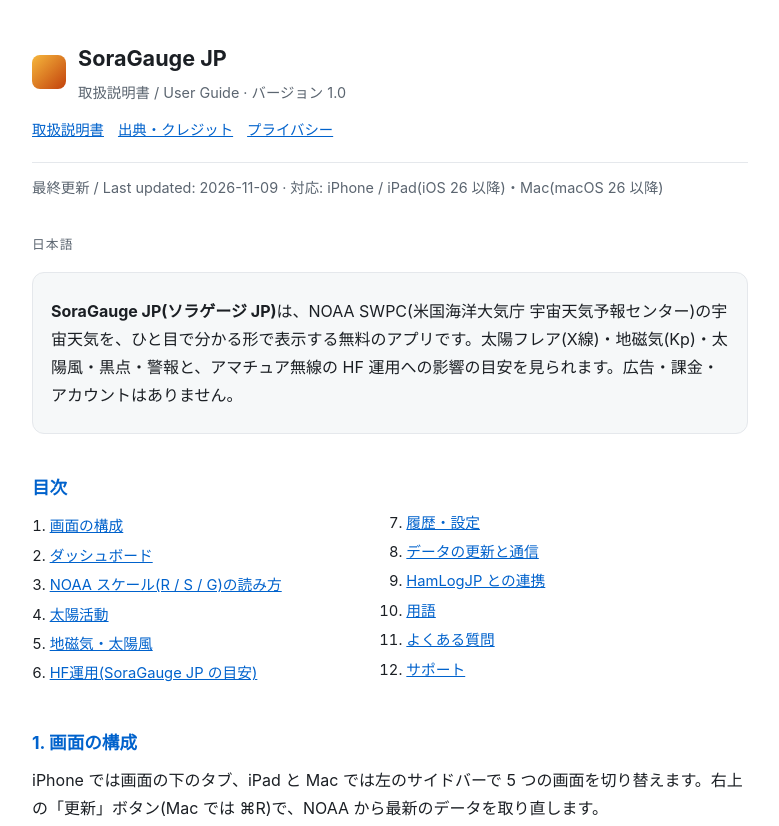
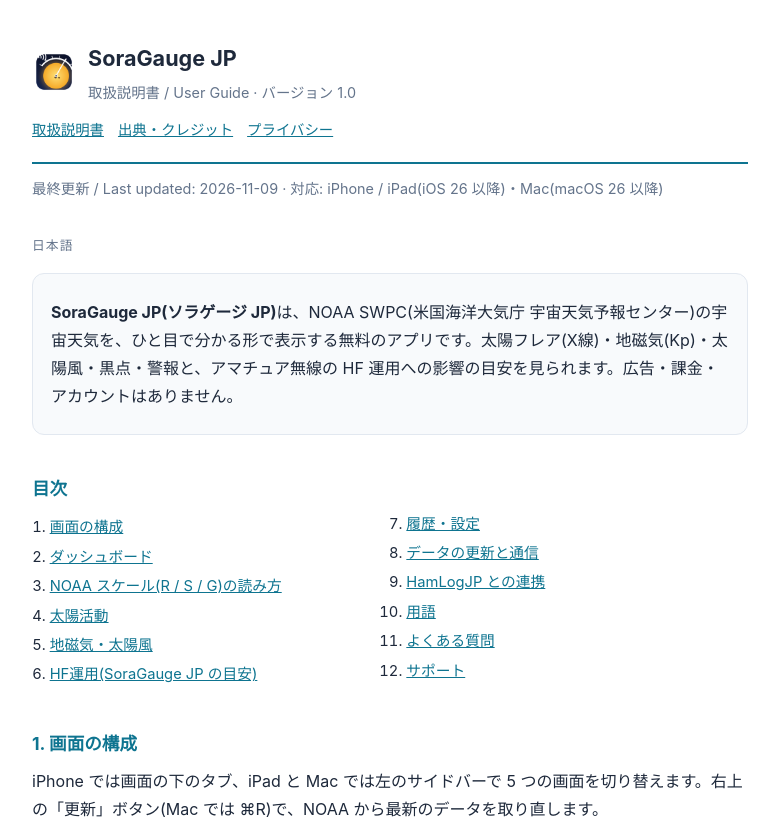
Before and after one commit to jpanhamlogapp/soragaugejp, a plain HTML site: page support.html in a window 1280 px wide. Shown: the top 826 px of the page, without its empty margins (250-1029 px from the left). Drawn offline with Linux system fonts and the light colour scheme.

Commit message:
Match page colors to other apps (teal palette, icon header)

```diff
--- a/support.html
+++ b/support.html
@@ -5,14 +5,13 @@
 <meta name="viewport" content="width=device-width, initial-scale=1">
 <title>SoraGauge JP 取扱説明書 / User Guide</title>
 <style>
-  :root{--bg:#ffffff;--fg:#1b1f24;--muted:#5b6570;--line:#e5e8ec;--accent:#0062cc;--card:#f6f8f9;--sun:#c2410c}
-  @media (prefers-color-scheme: dark){:root{--bg:#111418;--fg:#e8ebee;--muted:#9aa4ae;--line:#2a3038;--accent:#64b5ff;--card:#1a1f26;--sun:#ffb454}}
+  :root{--bg:#ffffff;--fg:#1e293b;--muted:#64748b;--line:#e2e8f0;--accent:#0e7490;--card:#f8fafc}
   *{box-sizing:border-box}
   body{margin:0;background:var(--bg);color:var(--fg);font-family:-apple-system,BlinkMacSystemFont,"Hiragino Sans","Segoe UI",Roboto,sans-serif;line-height:1.75;-webkit-text-size-adjust:100%}
   .wrap{max-width:760px;margin:0 auto;padding:40px 22px 80px}
-  header{border-bottom:1px solid var(--line);padding-bottom:20px;margin-bottom:12px}
+  header{border-bottom:2px solid var(--accent);padding-bottom:20px;margin-bottom:12px}
   .brand{display:flex;align-items:center;gap:12px}
-  .dot{width:34px;height:34px;border-radius:8px;flex:0 0 auto;background:linear-gradient(135deg,#f6b73c,#c2410c)}
+  .icon{width:44px;height:44px;border-radius:10px;flex:0 0 auto}
   h1{font-size:1.35rem;margin:0} .sub{color:var(--muted);font-size:.9rem;margin-top:2px}
   h2{font-size:1.1rem;margin:2.2em 0 .4em;color:var(--accent)} h3{font-size:1rem;margin:1.6em 0 .3em}
   .lang{color:var(--muted);font-size:.8rem;letter-spacing:.08em;text-transform:uppercase;margin-top:2.6em}
@@ -32,7 +31,7 @@
 <body>
 <div class="wrap">
   <header>
-    <div class="brand"><div class="dot"></div>
+    <div class="brand"><img class="icon" src="images/icon.png" width="44" height="44" alt="">
       <div><h1>SoraGauge JP</h1><div class="sub">取扱説明書 / User Guide · バージョン 1.0</div></div>
     </div>
     <nav style="margin-top:12px;font-size:.9rem"><a href="support.html">取扱説明書</a><a href="credits.html">出典・クレジット</a><a href="privacy.html">プライバシー</a></nav>
```
Also changed, not shown: credits.html (+4 -5 lines), index.html (+4 -5 lines), privacy.html (+4 -5 lines).
